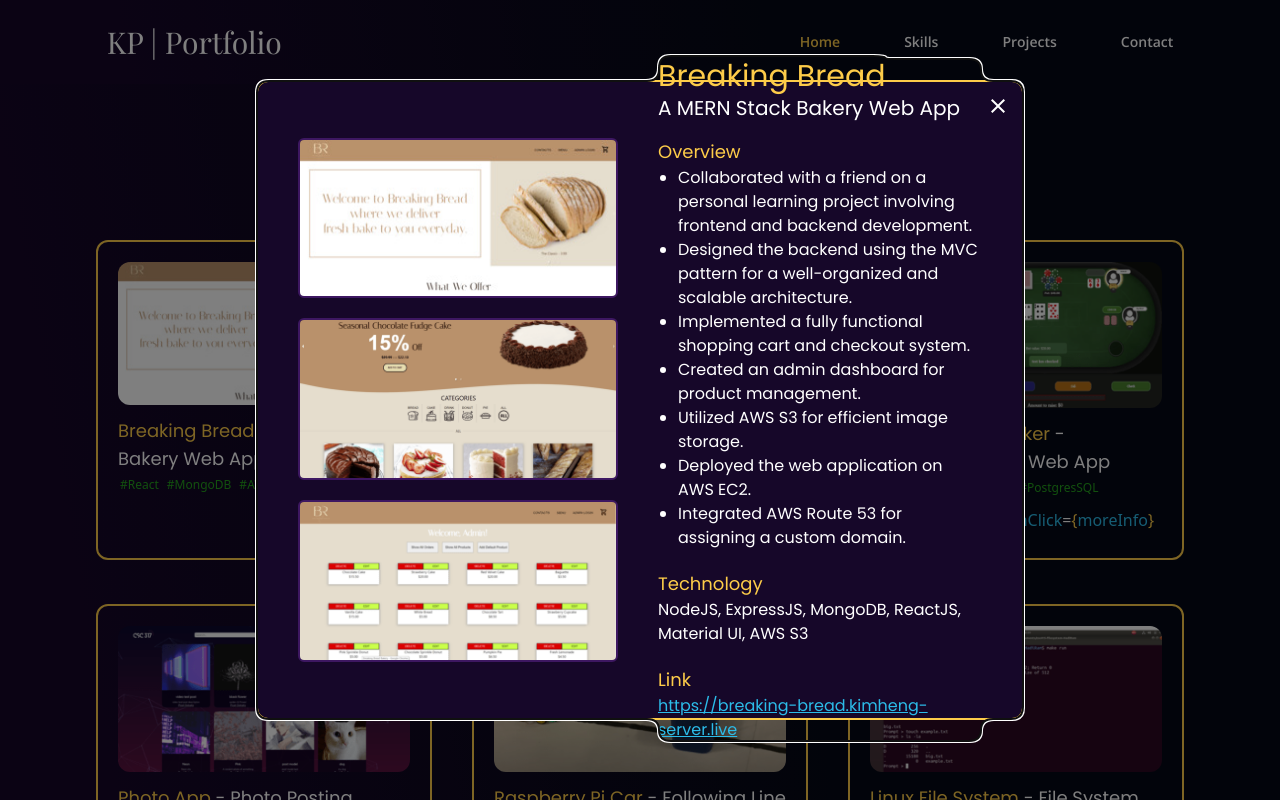
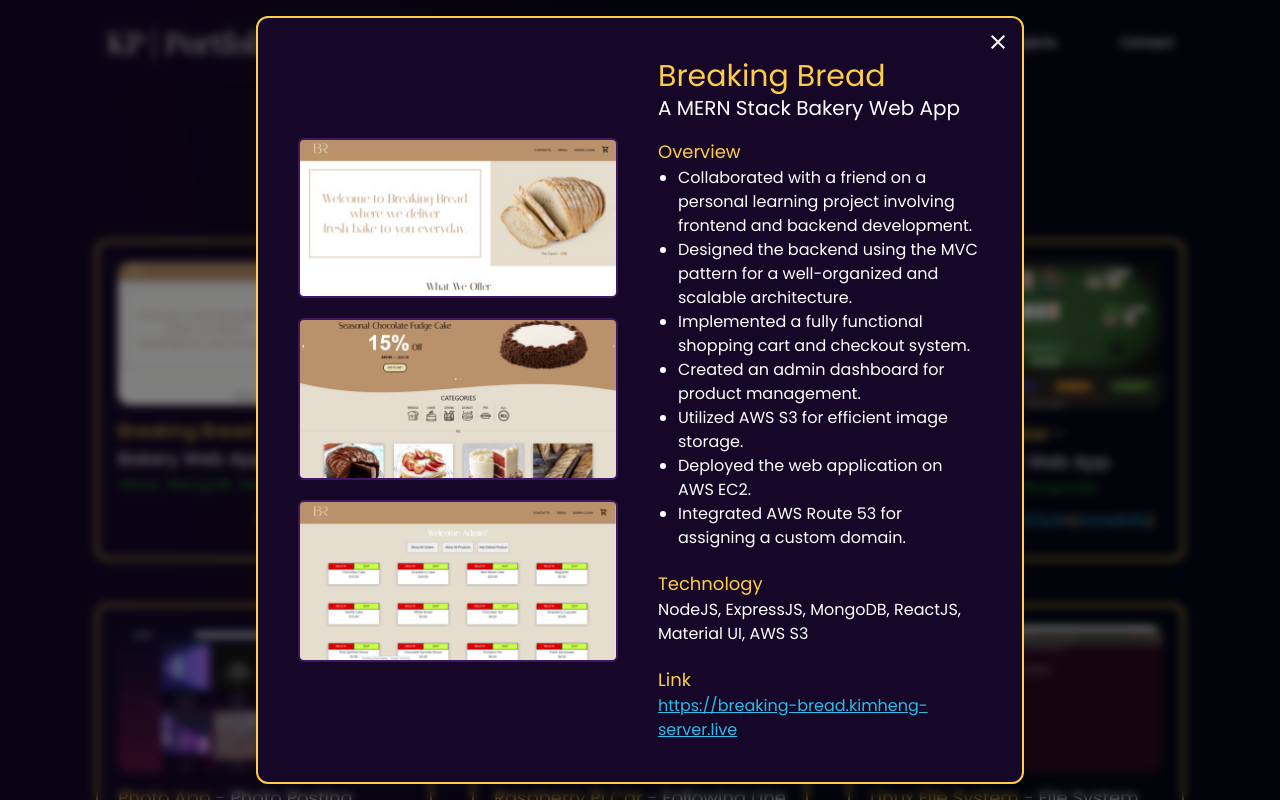
Before and after one commit to TotifyKH/kimheng-portfolio, a React (Vite) app: page / in a window 1280 px wide. Both pictures are taken after a click on the element 264 px from the left and 1956 px from the top of the page. Shown: the part 1556-2356 px from the top of the page. Built offline with nearby package versions, Linux system fonts and the light colour scheme; no server answers.

Commit message:
Updated Modal styling

```diff
--- a/public/output.css
+++ b/public/output.css
@@ -548,40 +548,16 @@ video {
   right: 0px;
 }
 
+.right-3{
+  right: 0.75rem;
+}
+
 .top-0{
   top: 0px;
 }
 
-.top-5{
-  top: 1.25rem;
-}
-
-.right-5{
-  right: 1.25rem;
-}
-
 .top-3{
   top: 0.75rem;
-}
-
-.right-3{
-  right: 0.75rem;
-}
-
-.top-\[50\]{
-  top: 50;
-}
-
-.left-\[50\]{
-  left: 50;
-}
-
-.top-\[50\%\]{
-  top: 50%;
-}
-
-.left-\[50\%\]{
-  left: 50%;
 }
 
 .z-10{
@@ -614,10 +590,6 @@ video {
 
 .m-5{
   margin: 1.25rem;
-}
-
-.m-1\.5{
-  margin: 0.375rem;
 }
 
 .mx-auto{
@@ -683,32 +655,16 @@ video {
   margin-top: 1rem;
 }
 
+.mt-5{
+  margin-top: 1.25rem;
+}
+
 .mt-6{
   margin-top: 1.5rem;
 }
 
 .mt-8{
   margin-top: 2rem;
-}
-
-.ml-10{
-  margin-left: 2.5rem;
-}
-
-.ml-5{
-  margin-left: 1.25rem;
-}
-
-.ml-1{
-  margin-left: 0.25rem;
-}
-
-.ml-1\.5{
-  margin-left: 0.375rem;
-}
-
-.mt-5{
-  margin-top: 1.25rem;
 }
 
 .flex{
@@ -741,10 +697,6 @@ video {
 
 .h-full{
   height: 100%;
-}
-
-.h-\[80\%\]{
-  height: 80%;
 }
 
 .min-h-\[20rem\]{
@@ -783,22 +735,6 @@ video {
   width: 100%;
 }
 
-.w-\[60\%\]{
-  width: 60%;
-}
-
-.w-\[400\]{
-  width: 400;
-}
-
-.w-\[80\%\]{
-  width: 80%;
-}
-
-.w-\[320px\]{
-  width: 320px;
-}
-
 .shrink-0{
   flex-shrink: 0;
 }
@@ -811,26 +747,6 @@ video {
   flex-basis: 50%;
 }
 
-.translate-x-\[50\%\]{
-  --tw-translate-x: 50%;
-  transform: translate(var(--tw-translate-x), var(--tw-translate-y)) rotate(var(--tw-rotate)) skewX(var(--tw-skew-x)) skewY(var(--tw-skew-y)) scaleX(var(--tw-scale-x)) scaleY(var(--tw-scale-y));
-}
-
-.translate-y-\[50\%\]{
-  --tw-translate-y: 50%;
-  transform: translate(var(--tw-translate-x), var(--tw-translate-y)) rotate(var(--tw-rotate)) skewX(var(--tw-skew-x)) skewY(var(--tw-skew-y)) scaleX(var(--tw-scale-x)) scaleY(var(--tw-scale-y));
-}
-
-.translate-x-\[-50\%\]{
-  --tw-translate-x: -50%;
-  transform: translate(var(--tw-translate-x), var(--tw-translate-y)) rotate(var(--tw-rotate)) skewX(var(--tw-skew-x)) skewY(var(--tw-skew-y)) scaleX(var(--tw-scale-x)) scaleY(var(--tw-scale-y));
-}
-
-.translate-y-\[-50\%\]{
-  --tw-translate-y: -50%;
-  transform: translate(var(--tw-translate-x), var(--tw-translate-y)) rotate(var(--tw-rotate)) skewX(var(--tw-skew-x)) skewY(var(--tw-skew-y)) scaleX(var(--tw-scale-x)) scaleY(var(--tw-scale-y));
-}
-
 .transform{
   transform: translate(var(--tw-translate-x), var(--tw-translate-y)) rotate(var(--tw-rotate)) skewX(var(--tw-skew-x)) skewY(var(--tw-skew-y)) scaleX(var(--tw-scale-x)) scaleY(var(--tw-scale-y));
 }
@@ -839,12 +755,12 @@ video {
   resize: both;
 }
 
+.list-disc{
+  list-style-type: disc;
+}
+
 .list-none{
   list-style-type: none;
-}
-
-.list-disc{
-  list-style-type: disc;
 }
 
 .flex-row{
@@ -903,14 +819,6 @@ video {
   gap: 1.5rem;
 }
 
-.self-end{
-  align-self: flex-end;
-}
-
-.justify-self-end{
-  justify-self: end;
-}
-
 .overflow-auto{
   overflow: auto;
 }
@@ -947,10 +855,6 @@ video {
 
 .border-2{
   border-width: 2px;
-}
-
-.border{
-  border-width: 1px;
 }
 
 .border-purple{
@@ -1007,6 +911,10 @@ video {
   padding: 0.25rem;
 }
 
+.p-10{
+  padding: 2.5rem;
+}
+
 .p-12{
   padding: 3rem;
 }
@@ -1017,18 +925,6 @@ video {
 
 .p-3{
   padding: 0.75rem;
-}
-
-.p-10{
-  padding: 2.5rem;
-}
-
-.p-5{
-  padding: 1.25rem;
-}
-
-.p-1\.5{
-  padding: 0.375rem;
 }
 
 .px-16{
@@ -1079,32 +975,16 @@ video {
   padding-left: 0.75rem;
 }
 
+.pl-5{
+  padding-left: 1.25rem;
+}
+
 .pr-1{
   padding-right: 0.25rem;
 }
 
 .pr-2{
   padding-right: 0.5rem;
-}
-
-.pl-1{
-  padding-left: 0.25rem;
-}
-
-.pl-1\.5{
-  padding-left: 0.375rem;
-}
-
-.pl-2{
-  padding-left: 0.5rem;
-}
-
-.pl-4{
-  padding-left: 1rem;
-}
-
-.pl-5{
-  padding-left: 1.25rem;
 }
 
 .text-center{
@@ -1156,14 +1036,14 @@ video {
   line-height: 1.25rem;
 }
 
+.text-xl{
+  font-size: 1.25rem;
+  line-height: 1.75rem;
+}
+
 .text-xs{
   font-size: 0.75rem;
   line-height: 1rem;
-}
-
-.text-xl{
-  font-size: 1.25rem;
-  line-height: 1.75rem;
 }
 
 .font-semibold{
@@ -1202,6 +1082,22 @@ video {
 
 .underline{
   text-decoration-line: underline;
+}
+
+.outline-none{
+  outline: 2px solid transparent;
+  outline-offset: 2px;
+}
+
+.backdrop-blur-sm{
+  --tw-backdrop-blur: blur(4px);
+  -webkit-backdrop-filter: var(--tw-backdrop-blur) var(--tw-backdrop-brightness) var(--tw-backdrop-contrast) var(--tw-backdrop-grayscale) var(--tw-backdrop-hue-rotate) var(--tw-backdrop-invert) var(--tw-backdrop-opacity) var(--tw-backdrop-saturate) var(--tw-backdrop-sepia);
+          backdrop-filter: var(--tw-backdrop-blur) var(--tw-backdrop-brightness) var(--tw-backdrop-contrast) var(--tw-backdrop-grayscale) var(--tw-backdrop-hue-rotate) var(--tw-backdrop-invert) var(--tw-backdrop-opacity) var(--tw-backdrop-saturate) var(--tw-backdrop-sepia);
+}
+
+.backdrop-filter{
+  -webkit-backdrop-filter: var(--tw-backdrop-blur) var(--tw-backdrop-brightness) var(--tw-backdrop-contrast) var(--tw-backdrop-grayscale) var(--tw-backdrop-hue-rotate) var(--tw-backdrop-invert) var(--tw-backdrop-opacity) var(--tw-backdrop-saturate) var(--tw-backdrop-sepia);
+          backdrop-filter: var(--tw-backdrop-blur) var(--tw-backdrop-brightness) var(--tw-backdrop-contrast) var(--tw-backdrop-grayscale) var(--tw-backdrop-hue-rotate) var(--tw-backdrop-invert) var(--tw-backdrop-opacity) var(--tw-backdrop-saturate) var(--tw-backdrop-sepia);
 }
 
 .transition{
@@ -1305,24 +1201,20 @@ body,
     order: 2;
   }
 
+  .md\:ml-10{
+    margin-left: 2.5rem;
+  }
+
+  .md\:mt-0{
+    margin-top: 0px;
+  }
+
   .md\:mt-16{
     margin-top: 4rem;
   }
 
   .md\:mt-\[50px\]{
     margin-top: 50px;
-  }
-
-  .md\:ml-5{
-    margin-left: 1.25rem;
-  }
-
-  .md\:ml-10{
-    margin-left: 2.5rem;
-  }
-
-  .md\:mt-0{
-    margin-top: 0px;
   }
 
   .md\:flex{
@@ -1339,10 +1231,6 @@ body,
 
   .md\:h-full{
     height: 100%;
-  }
-
-  .md\:h-\[80\%\]{
-    height: 80%;
   }
 
   .md\:w-\[30rem\]{
--- a/src/components/projects/BreakingBread.jsx
+++ b/src/components/projects/BreakingBread.jsx
@@ -7,7 +7,7 @@ import { useState } from 'react';
 import CloseIcon from '@mui/icons-material/Close';
 
 const BreakingBread = () => {
-  const isAboveMediumScreens = useMediaQuery("(min-width: 1060px)");
+  const isAboveMediumScreens = useMediaQuery("(min-width: 1300px)");
   const breakingBreadHashTag = ['React', 'MongoDB', 'AWS-S3', 'Amplify'];
   const [open, setOpen] = useState(false);
   const handleOpen = () => {
@@ -30,10 +30,11 @@ const BreakingBread = () => {
 
   const mobileStyle = {
     position: 'absolute',
-    top: '100%',
+    top: '0%',
     left: '50%',
-    transform: 'translate(-50%, -50%)',
-
+    transform: 'translate(-50%, 0)',
+    marginTop: '1rem',
+    boxShadow: 24,
   }
 
   return (
@@ -42,9 +43,9 @@ const BreakingBread = () => {
       <Modal
         open={open}
         onClose={handleClose}
-        className='overflow-auto'
+        className='overflow-auto backdrop-filter backdrop-blur-sm'
       >
-        <div style={isAboveMediumScreens ? style : mobileStyle} className='flex flex-col md:flex-row w-[90%] md:w-[60%] md:h-[80%] p-10 border-yellow border-2 bg-dark-purple rounded-xl'>
+        <div style={isAboveMediumScreens ? style : mobileStyle} className='flex flex-col md:flex-row w-[90%] md:w-[60%]  p-10 border-yellow border-2 bg-dark-purple rounded-xl outline-none'>
           <div className='flex flex-col gap-5 justify-center items-center shrink-0'>
             <img className='rounded-md border-2 border-purple' width='320px' src={breakingBreadImg} />
             <img className='rounded-md border-2 border-purple' width='320px' src={breakingBreadImg2} />
```
